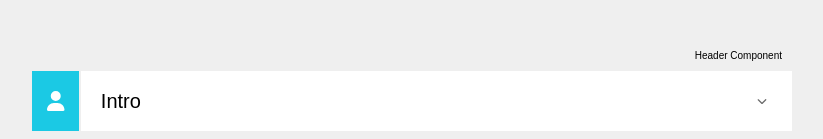
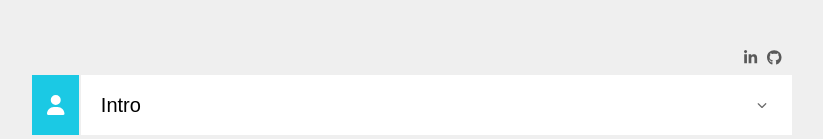
Before and after one commit to joshuacrass/JoshuaCrass, a React (Vite) app: page / in a window 1280 px wide. Shown: the top 139 px of the page, without its empty margins (228-1051 px from the left). Built offline with nearby package versions, Linux system fonts and the light colour scheme.

Commit message:
added social icons

```diff
--- a/src/App.jsx
+++ b/src/App.jsx
@@ -1,6 +1,7 @@
 import React from 'react';
 import styled from '@emotion/styled';
 import Section from './components/Sections';
+import Header from './components/Header';
 
 const Container = styled.div`
   width: 90%; /* Increase the width for larger screens */
@@ -10,15 +11,6 @@ const Container = styled.div`
   display: flex;
   flex-direction: column;
   justify-content: center;
-`;
-
-const Header = styled.div`
-  color: #000000;
-  padding: 10px;
-  text-align: center;
-  display: flex;
-  justify-content: flex-end;
-  align-items: center;
 `;
 
 const SectionWrapper = styled.div`
@@ -61,9 +53,7 @@ const sections = [
 
 const App = () => (
   <Container>
-    <Header>
-      <h1>Header Component</h1>
-    </Header>
+    <Header />
     {sections.map((section) => (
       <SectionWrapper>
         <Section
--- /dev/null
+++ b/src/components/Header.jsx
@@ -0,0 +1,44 @@
+import React from 'react';
+import styled from '@emotion/styled';
+import Icon from './Icon';
+
+const StyledHeader = styled.div`
+  color: #595959;
+  padding: 10px;
+  text-align: center;
+  display: flex;
+  justify-content: flex-end;
+  align-items: center;
+  gap: 10px;
+`;
+
+const Header = () => {
+  const size = 'xl';
+
+  const icons = [
+    {
+      id: 1,
+      iconName: 'LinkedinIn',
+      iconType: 'brand',
+      url: 'https://www.linkedin.com/in/joshuacrass/',
+    },
+    {
+      id: 2,
+      iconName: 'Github',
+      iconType: 'brand',
+      url: 'https://github.com/joshuacrass',
+    },
+  ];
+
+  return (
+    <StyledHeader>
+      {icons.map((icon) => (
+        <a href={icon.url} key={icon.id} aria-label={`${icon.iconName}link`}>
+          <Icon iconName={icon.iconName} size={size} iconType={icon.iconType} />
+        </a>
+      ))}
+    </StyledHeader>
+  );
+};
+
+export default Header;
```
